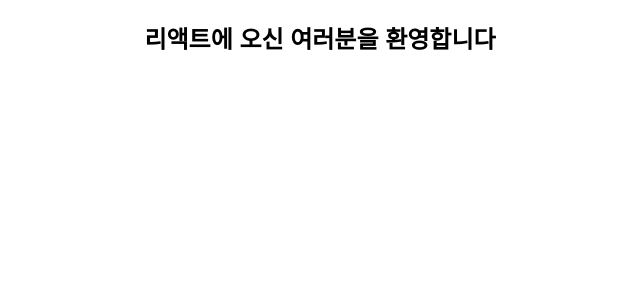
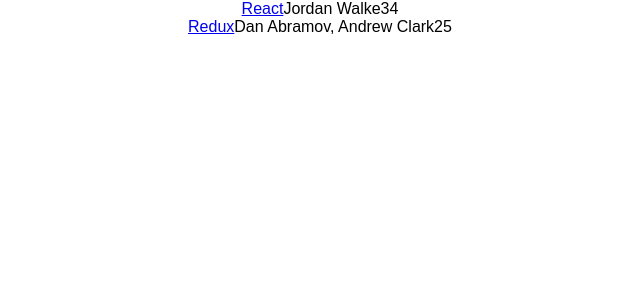
Before and after one commit to Henocks/work-react, a React (Create React App) app: page / in a window 1280 px wide. Shown: the top 300 px of the page, without its empty margins (320-960 px from the left). Built offline with nearby package versions, Linux system fonts and the light colour scheme.

Commit message:
Basic list

```diff
--- a/src/App.js
+++ b/src/App.js
@@ -1,13 +1,43 @@
 import React, { Component } from 'react';
 import logo from './logo.svg';
 import './App.css';
+
+const list = [
+  {
+    title: 'React',
+    url: 'https://reactjs.org/',
+    author: 'Jordan Walke',
+    num_comments: 3,
+    points: 4,
+    objectID: 0,
+  },
+  {
+    title: 'Redux',
+    url: 'https://github.com/reactjs/redux',
+    author: 'Dan Abramov, Andrew Clark',
+    num_comments: 2,
+    points: 5,
+    objectID: 1,
+  }
+];
 
 class App extends Component {
   render() {
     const helloWorld = '리액트에 오신 여러분을 환영합니다';
     return (
       <div className="App">
-        <h2>{helloWorld}</h2>
+        {list.map(function(item) {
+          return(
+            <div>
+              <span>
+                <a href={item.url}>{item.title}</a>
+              </span>
+              <span>{item.author}</span>
+              <span>{item.num_comments}</span>
+              <span>{item.points}</span>
+            </div>
+          );
+        })}
       </div>
     );
   }
```
